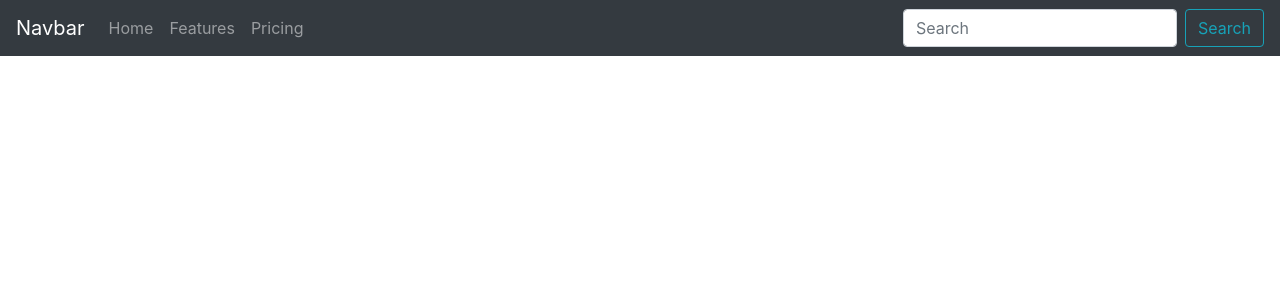
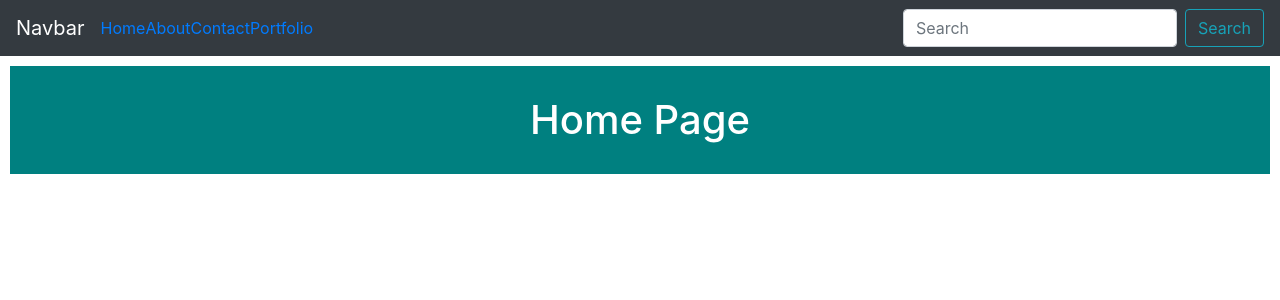
Before and after one commit to sazzadshakhbd/react, a React (Create React App) app in the folder my-app/: page / in a window 1280 px wide. Shown: the top 300 px of the page. Built offline with nearby package versions, Linux system fonts and the light colour scheme.

Commit message:
create routing using navigation bar on browser route

```diff
--- a/my-app/src/App.js
+++ b/my-app/src/App.js
@@ -1,10 +1,14 @@
 import "./App.css";
 import Navigation from "./myComponents/Navigation";
-
+import Myroute from "./myComponents/Myroute";
+import { BrowserRouter } from "react-router-dom";
 function App() {
   return (
     <div className="App">
-      <Navigation />
+      <BrowserRouter>
+        <Navigation />
+        <Myroute />
+      </BrowserRouter>
     </div>
   );
 }
--- /dev/null
+++ b/my-app/src/mycomponents/Myroute.js
@@ -0,0 +1,21 @@
+import React, { Component } from "react";
+import { Route } from "react-router-dom";
+import Home from "../pages/Home";
+import About from "../pages/About";
+import Contact from "../pages/Contact";
+import Portfolio from "../pages/Portfolio";
+
+class MyRoute extends Component {
+  render() {
+    return (
+      <div>
+        <Route exact path="/" component={Home} />
+        <Route path="/about" component={About} />
+        <Route path="/contact" component={Contact} />
+        <Route path="/portfolio" component={Portfolio} />
+      </div>
+    );
+  }
+}
+
+export default MyRoute;
--- a/my-app/src/mycomponents/Navigation.js
+++ b/my-app/src/mycomponents/Navigation.js
@@ -1,4 +1,5 @@
 import React, { Component } from "react";
+import { Link } from "react-router-dom";
 import "../../node_modules/bootstrap/dist/css/bootstrap.min.css";
 import Navbar from "react-bootstrap/Navbar";
 import Nav from "react-bootstrap/Nav";
@@ -13,9 +14,10 @@ class Navigation extends Component {
         <Navbar bg="dark" variant="dark">
           <Navbar.Brand href="#home">Navbar</Navbar.Brand>
           <Nav className="mr-auto">
-            <Nav.Link href="#home">Home</Nav.Link>
-            <Nav.Link href="#features">Features</Nav.Link>
-            <Nav.Link href="#pricing">Pricing</Nav.Link>
+            <Link to="/">Home</Link>
+            <Link to="/about">About</Link>
+            <Link to="/contact">Contact</Link>
+            <Link to="/portfolio">Portfolio</Link>
           </Nav>
           <Form inline>
             <FormControl type="text" placeholder="Search" className="mr-sm-2" />
--- /dev/null
+++ b/my-app/src/pages/Home.js
@@ -0,0 +1,19 @@
+import React, { Component } from "react";
+
+class Home extends Component {
+  render() {
+    const aboutTitle = {
+      backgroundColor: "Teal",
+      margin: "10px",
+      padding: "30px",
+      color: "white",
+    };
+    return (
+      <div>
+        <h1 style={aboutTitle}>Home Page</h1>
+      </div>
+    );
+  }
+}
+
+export default Home;
```
